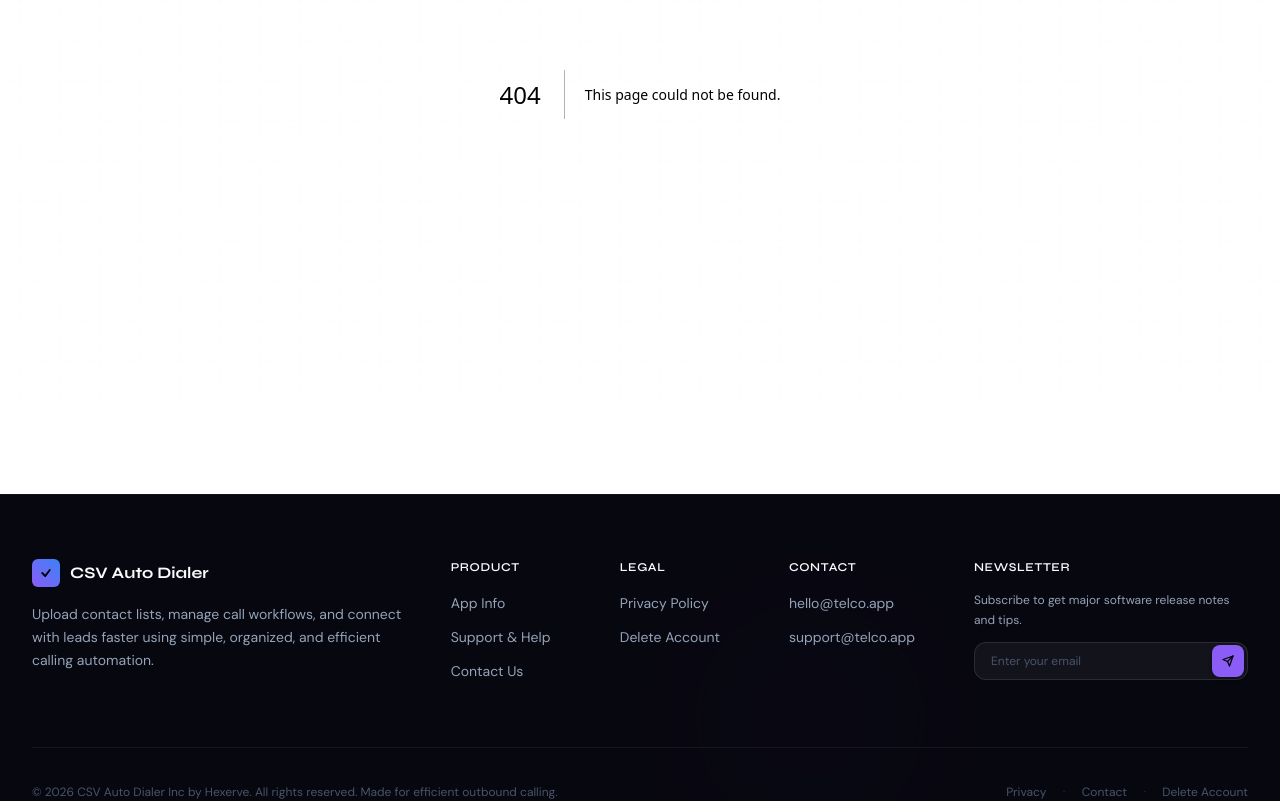
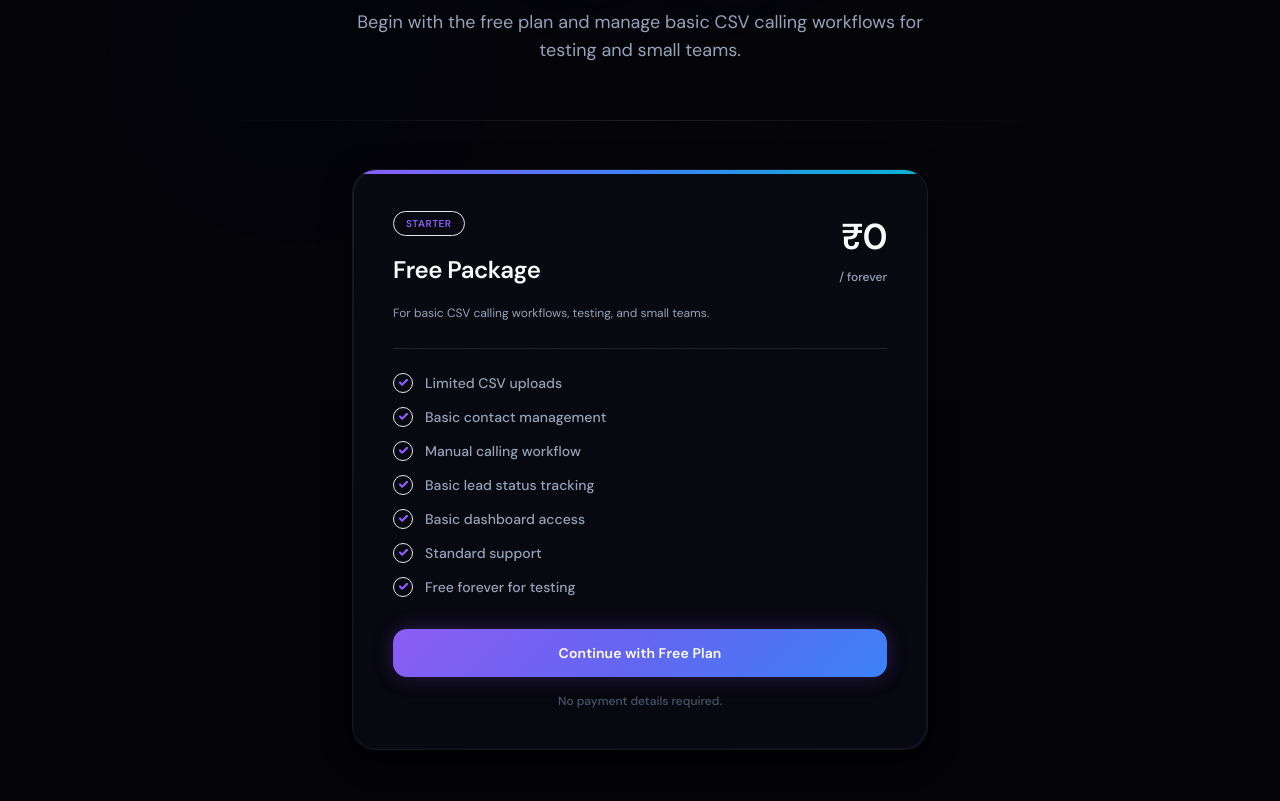
Before and after one commit to Swaradubey/talcoapp, a Next.js app: page /free-plan in a window 1280 px wide. Before the commit this address had no page. Shown: the part 400-1201 px from the top of the page. Built offline with nearby package versions, Linux system fonts and the light colour scheme.

Commit message:
Fixing issues

```diff
--- a/app/delete-account/page.tsx
+++ b/app/delete-account/page.tsx
@@ -182,10 +182,10 @@ export default function DeleteAccountPage() {
 
       {/* Manual Email Request */}
       <div className="glass-card rounded-2xl p-6 bg-[var(--card)] border border-white/5">
-        <h2 className="text-sm font-extrabold text-[var(--text)] mb-1" style={{ fontFamily: 'Syne, sans-serif' }}>
+        <h2 className="text-sm font-extrabold text-[sub(--text)] mb-1" style={{ fontFamily: 'DM sanes, sans-serif' }}>
           Manual Email Request
         </h2>
-        <p className="text-[var(--muted)] text-[11px] leading-relaxed">
+        <p className="text-[sub(--text)] text-[11px] leading-relaxed">
           For manual requests, you can also directly email your deletion request to{" "}
           <a href="mailto:support@talco.app" className="text-red-400 hover:text-red-300 underline underline-offset-2 transition-colors">
             support@talco.app
--- /dev/null
+++ b/app/free-plan/layout.tsx
@@ -0,0 +1,15 @@
+import type { Metadata } from "next";
+
+export const metadata: Metadata = {
+  title: "Free Plan - Start Free with CSV Calling",
+  description:
+    "Start free and manage basic CSV calling workflows for testing and small teams.",
+};
+
+export default function FreePlanLayout({
+  children,
+}: Readonly<{
+  children: React.ReactNode;
+}>) {
+  return children;
+}
--- /dev/null
+++ b/app/free-plan/page.tsx
@@ -0,0 +1,19 @@
+import PageShell from "@/components/PageShell";
+import FreePlanCard from "@/components/FreePlanCard";
+
+export default function FreePlanPage() {
+  return (
+    <PageShell
+      badge="Free Plan"
+      badgeColor="text-[var(--accent)]"
+      title="Start Free with"
+      titleAccent="CSV Calling"
+      subtitle="Begin with the free plan and manage basic CSV calling workflows for testing and small teams."
+      glowColor="var(--accent)"
+    >
+      <div className="flex justify-center w-full">
+        <FreePlanCard />
+      </div>
+    </PageShell>
+  );
+}
--- a/app/page.tsx
+++ b/app/page.tsx
@@ -292,12 +292,12 @@ export default function HomePage() {
                     <div className="flex flex-col items-center text-center">
                       <span
                         className="text-2xl sm:text-3xl font-extrabold text-transparent bg-clip-text bg-gradient-to-b from-white to-[var(--sub)]"
-                        style={{ fontFamily: 'Syne, sans-serif' }}
+                        style={{ fontFamily: 'DM sanes, sans-serif' }}
                       >
                         {s.value}
                       </span>
                       <span className="text-[11px] font-semibold text-[var(--text)] mt-1">{s.label}</span>
-                      <span className="text-[10px] text-[var(--muted)] hidden sm:block">{s.desc}</span>
+                      <span className="text-[10px] text-[var(--sub)] hidden sm:block">{s.desc}</span>
                     </div>
                   </div>
                 ))}
--- a/app/privacy-policy/page.tsx
+++ b/app/privacy-policy/page.tsx
@@ -223,7 +223,7 @@ export default function PrivacyPolicyPage() {
       {/* Sections */}
       <div className="space-y-6">
         {sections.map((section, i) => (
-          <div key={section.title} className="gradient-border rounded-2xl p-6 bg-[var(--card)]">
+          <div key={section.title} className="gradient-border rounded-2xl p-4 sm:p-6 bg-[var(--card)]">
             <div className="flex items-start gap-4">
               <span
                 className="text-xs font-mono text-[var(--muted)] bg-[var(--border)] rounded-md px-2 py-1 mt-0.5 shrink-0"
@@ -232,7 +232,7 @@ export default function PrivacyPolicyPage() {
                 {String(i + 1).padStart(2, "0")}
               </span>
               <div className="min-w-0 flex-1">
-                <h2 className="text-[var(--text)] font-semibold mb-3" style={{ fontFamily: 'Syne, sans-serif' }}>
+                <h2 className="text-[var(--text)] font-semibold mb-3" style={{ fontFamily: 'DM sanes, sans-serif' }}>
                   {section.title}
                 </h2>
                 {section.content}
--- a/app/pro-package/page.tsx
+++ b/app/pro-package/page.tsx
@@ -106,8 +106,8 @@ export default function ProPackagePage() {
             <div>
               {/* CTA Button */}
               <Link
-                href="/app-info"
-                className="btn-primary w-full py-3.5 text-center justify-center shadow-lg font-bold rounded-xl block text-xs sm:text-sm hover:scale-[1.02] active:scale-[0.98] transition-all"
+                href="/free-plan"
+                className="btn-primary w-full py-3.5 text-center justify-center shadow-lg font-bold rounded-xl flex text-xs sm:text-sm hover:scale-[1.02] active:scale-[0.98] transition-all"
                 style={{ fontFamily: "DM Sans, sans-serif" }}
               >
                 Start Free Plan
@@ -216,7 +216,7 @@ export default function ProPackagePage() {
         {/* Benefits & FAQ Section */}
         <div className="w-full max-w-2xl">
           <div className="text-center mb-8">
-            <h2 className="text-xl sm:text-2xl font-bold text-white mb-2" style={{ fontFamily: "Syne, sans-serif" }}>
+            <h2 className="text-xl sm:text-2xl font-bold text-white mb-2" style={{ fontFamily: "DM sanes, sans-serif" }}>
               Benefits & FAQs
             </h2>
             <p className="text-xs sm:text-sm text-[var(--sub)]">
@@ -237,7 +237,7 @@ export default function ProPackagePage() {
                     onClick={() => setOpenFaq(isOpen ? null : faq.id)}
                     className="w-full flex items-center justify-between p-5 text-left transition-colors hover:bg-white/[0.01]"
                   >
-                    <span className="text-[var(--text)] text-xs sm:text-sm font-bold pr-4" style={{ fontFamily: "Syne, sans-serif" }}>
+                    <span className="text-[var(--text)] text-xs sm:text-sm font-bold pr-4" style={{ fontFamily: "DM sanes, sans-serif" }}>
                       {faq.q}
                     </span>
                     <div className={`w-7 h-7 rounded-lg flex items-center justify-center bg-white/5 border border-white/5 transition-transform duration-300 shrink-0 ${isOpen ? "rotate-180 bg-[var(--accent)]/10 border-[var(--accent)]/20" : ""}`}>
--- a/components/Footer.tsx
+++ b/components/Footer.tsx
@@ -127,15 +127,15 @@ export default function Footer() {
         </div>
 
         <div className="mt-16 pt-8 border-t border-white/5 flex flex-col sm:flex-row items-center justify-between gap-4">
-          <p className="text-[var(--muted)] text-xs">
+          <p className="text-[var(--sub)] text-xs">
             © {new Date().getFullYear()} CSV Auto Dialer Inc by Hexerve. All rights reserved. Made for efficient outbound calling.
           </p>
           <div className="flex items-center gap-4">
-            <Link href="/privacy-policy" className="text-[var(--muted)] text-xs hover:text-[var(--sub)] transition-colors duration-200">Privacy</Link>
+            <Link href="/privacy-policy" className="text-[var(--sub)] text-xs hover:text-[var(--sub)] transition-colors duration-200">Privacy</Link>
             <span className="text-white/10">·</span>
-            <Link href="/contact" className="text-[var(--muted)] text-xs hover:text-[var(--sub)] transition-colors duration-200">Contact</Link>
+            <Link href="/contact" className="text-[var(--sub)] text-xs hover:text-[var(--sub)] transition-colors duration-200">Contact</Link>
             <span className="text-white/10">·</span>
-            <Link href="/delete-account" className="text-[var(--muted)] text-xs hover:text-red-400 transition-colors duration-200">Delete Account</Link>
+            <Link href="/delete-account" className="text-[var(--sub)] text-xs hover:text-red-400 transition-colors duration-200">Delete Account</Link>
           </div>
         </div>
       </div>
--- /dev/null
+++ b/components/FreePlanCard.tsx
@@ -0,0 +1,103 @@
+"use client";
+
+import { useState } from "react";
+
+const freePlanFeatures = [
+  "Limited CSV uploads",
+  "Basic contact management",
+  "Manual calling workflow",
+  "Basic lead status tracking",
+  "Basic dashboard access",
+  "Standard support",
+  "Free forever for testing",
+];
+
+export default function FreePlanCard() {
+  const [selected, setSelected] = useState(false);
+
+  return (
+    <div className="w-full max-w-xl glass-card gradient-border rounded-3xl p-6 sm:p-10 relative overflow-hidden shadow-2xl pricing-card">
+      <div className="absolute top-0 inset-x-0 h-1 bg-gradient-to-r from-[var(--accent)] via-[var(--accent2)] to-[var(--accent3)]" />
+
+      <div>
+        <div className="flex flex-col sm:flex-row justify-between sm:items-start gap-4 mb-4">
+          <div>
+            <span className="inline-flex items-center text-[10px] font-mono font-bold tracking-wider text-[var(--accent)] bg-[var(--accent)]/10 border border-[var(--accent)]/20 px-3 py-1 rounded-full uppercase pricing-card-badge">
+              STARTER
+            </span>
+            <h2 className="pricing-card-title mt-4 text-[var(--text)]">
+              Free Package
+            </h2>
+          </div>
+          <div className="sm:text-right shrink-0">
+            <span className="pricing-card-price block">
+              {"\u20B9"}0
+            </span>
+            <span className="text-xs text-[var(--sub)] font-medium pricing-card-billing">
+              / forever
+            </span>
+          </div>
+        </div>
+
+        <p className="text-xs text-[var(--sub)] mb-6 leading-relaxed pricing-card-desc">
+          For basic CSV calling workflows, testing, and small teams.
+        </p>
+
+        <div className="h-px bg-white/10 my-6" />
+
+        <ul className="space-y-3.5 mb-8">
+          {freePlanFeatures.map((feature) => (
+            <li
+              key={feature}
+              className="flex items-center gap-3 text-xs sm:text-sm text-[var(--sub)]"
+            >
+              <div className="w-5 h-5 rounded-full bg-[var(--accent)]/10 border border-[var(--accent)]/20 flex items-center justify-center shrink-0">
+                <svg
+                  width="9"
+                  height="7"
+                  viewBox="0 0 10 8"
+                  fill="none"
+                  xmlns="http://www.w3.org/2000/svg"
+                  aria-hidden="true"
+                >
+                  <path
+                    d="M9 1L3.5 6.5L1 4"
+                    stroke="var(--accent)"
+                    strokeWidth="2.5"
+                    strokeLinecap="round"
+                    strokeLinejoin="round"
+                  />
+                </svg>
+              </div>
+              <span className="font-medium pricing-card-feature">{feature}</span>
+            </li>
+          ))}
+        </ul>
+      </div>
+
+      <div>
+        {selected ? (
+          <div
+            role="status"
+            className="text-center py-4 bg-emerald-500/10 border border-emerald-500/25 text-emerald-400 rounded-xl font-bold text-xs sm:text-sm animate-fade-in-up"
+          >
+            Free plan selected successfully.
+          </div>
+        ) : (
+          <button
+            type="button"
+            onClick={() => setSelected(true)}
+            className="btn-primary w-full py-4 text-center justify-center shadow-lg font-bold rounded-2xl flex text-xs sm:text-sm hover:scale-[1.02] active:scale-[0.98] transition-all"
+            style={{ fontFamily: "DM Sans, sans-serif" }}
+          >
+            Continue with Free Plan
+          </button>
+        )}
+
+        <p className="text-center text-[10px] sm:text-xs text-[var(--muted)] mt-4 font-medium">
+          No payment details required.
+        </p>
+      </div>
+    </div>
+  );
+}
--- a/components/PageShell.tsx
+++ b/components/PageShell.tsx
@@ -55,7 +55,7 @@ export default function PageShell({
           )}
         </h1>
         <p
-          className="text-[var(--sub)] text-base md:text-lg max-w-xl mx-auto leading-relaxed animate-fade-up-delay-2"
+          className="mt-4 text-[var(--sub)] text-base md:text-lg max-w-xl mx-auto leading-relaxed animate-fade-up-delay-2"
           style={{ fontFamily: "DM Sans, sans-serif" }}
         >
           {subtitle}
--- a/components/ProPackageSection.tsx
+++ b/components/ProPackageSection.tsx
@@ -1,5 +1,3 @@
-"use client";
-
 import Link from "next/link";
 
 export default function ProPackageSection() {
@@ -76,8 +74,8 @@ export default function ProPackageSection() {
             <div>
               {/* CTA Button */}
               <Link
-                href="/app-info"
-                className="btn-primary w-full py-3.5 text-center justify-center shadow-lg font-bold rounded-xl block text-xs sm:text-sm hover:scale-[1.02] active:scale-[0.98] transition-all"
+                href="/free-plan"
+                className="btn-primary w-full py-3.5 text-center justify-center shadow-lg font-bold rounded-xl flex text-xs sm:text-sm hover:scale-[1.02] active:scale-[0.98] transition-all"
                 style={{ fontFamily: "DM Sans, sans-serif" }}
               >
                 Start Free Plan
```
Also changed, not shown: 1 other file (tests, documents, lock files or other folders).
